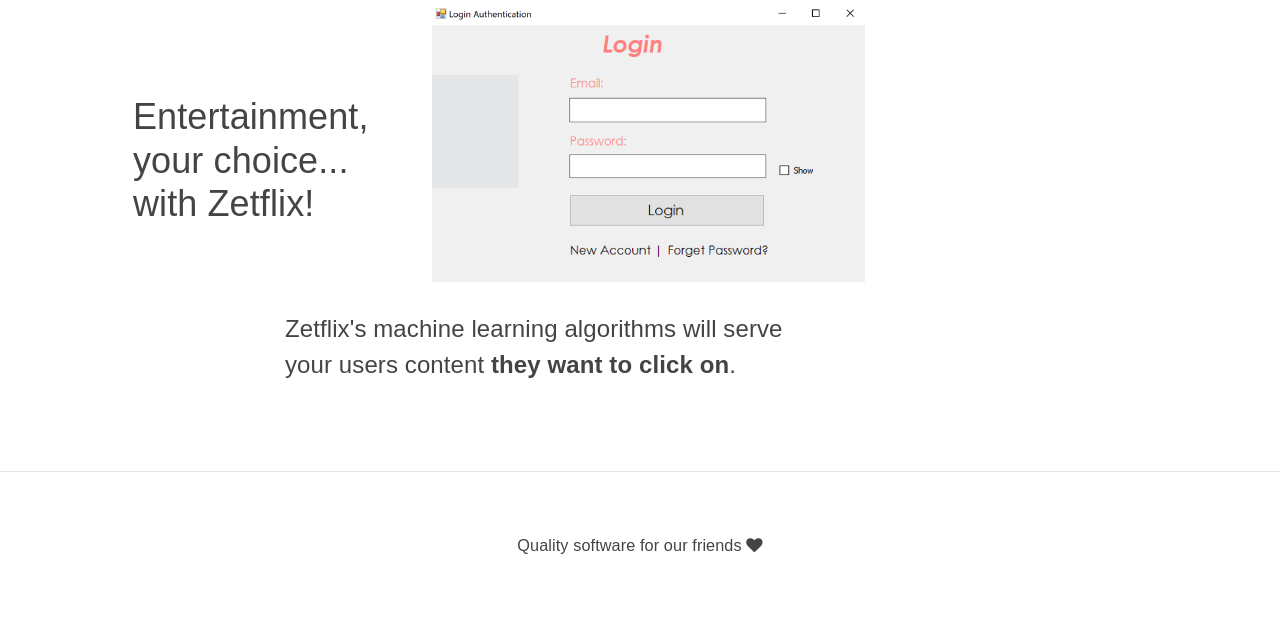
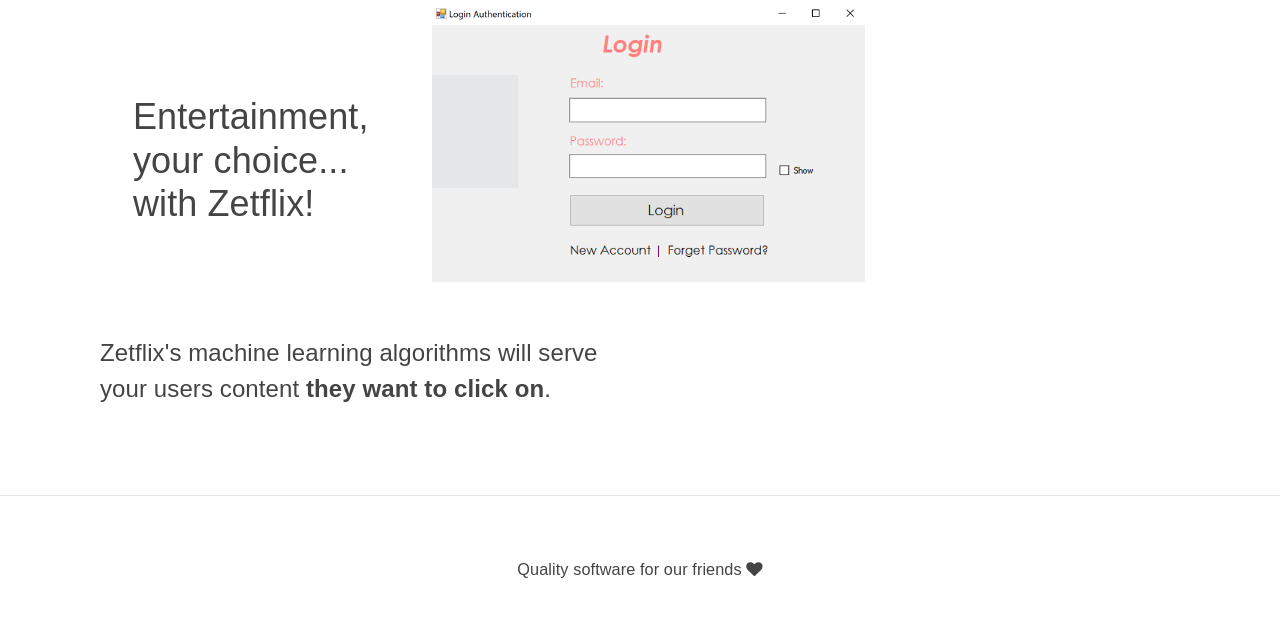
Before and after one commit to BrandonSersion/dawlab-web-application, a Django app: page / in a window 1280 px wide. Shown: the part 240-876 px from the top of the page. Before the commit the page ends 794 px from the top, so only its background shows below. Run offline with Django 3.2, Linux system fonts and the light colour scheme; some libraries are stand-ins or nearby versions.

Commit message:
Format account_login.html and home.html

```diff
--- a/content/templates/home.html
+++ b/content/templates/home.html
@@ -2,18 +2,18 @@
 {% load static %}
 
 {% block content %}
-<div class="container">
-    <div class="row mt-5">
+<div class="container mt-5">
+    <div class="row">
         <div class="offset-md-4 pt-5 m-5">
             <h1>Entertainment,<br> your choice...<br>with Zetflix!</h1>
         </div>
-        <div class="col-md-8">
+        <div class="col-lg-6">
             <img class="logo navbar-brand" src="{% static "./img/app_photo.png" %}">
         </div>
     </div>
-    <div class="row mt-4">
-        <div class="offset-md-2 col-md-6">
-            <p>Zetflix's machine learning algorithms will serve your users content <b>they want to click on</b>.</p>
+    <div class="row">
+        <div class="col-lg-6">
+            <p class="mt-5">Zetflix's machine learning algorithms will serve your users content <b>they want to click on</b>.</p>
         </div>
     </div>
 </div>
```
Also changed, not shown: authentication/templates/account_login.html (+4 -3 lines).
